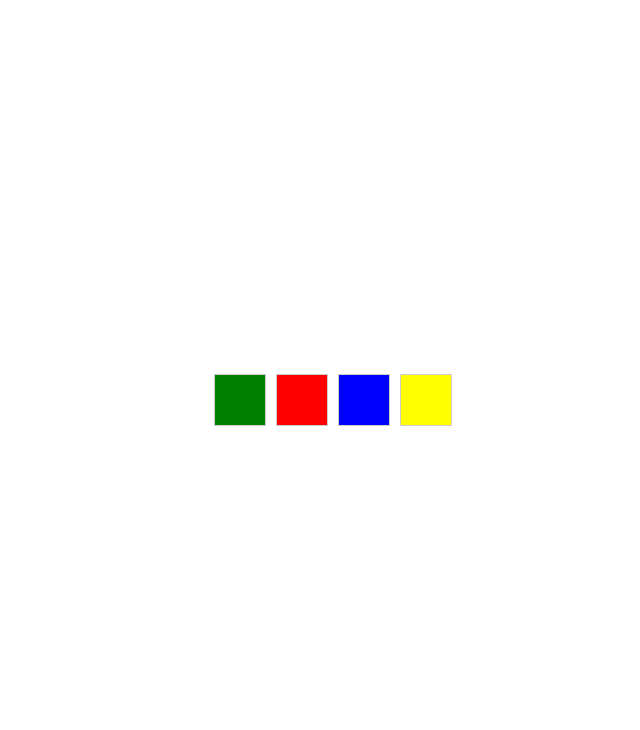
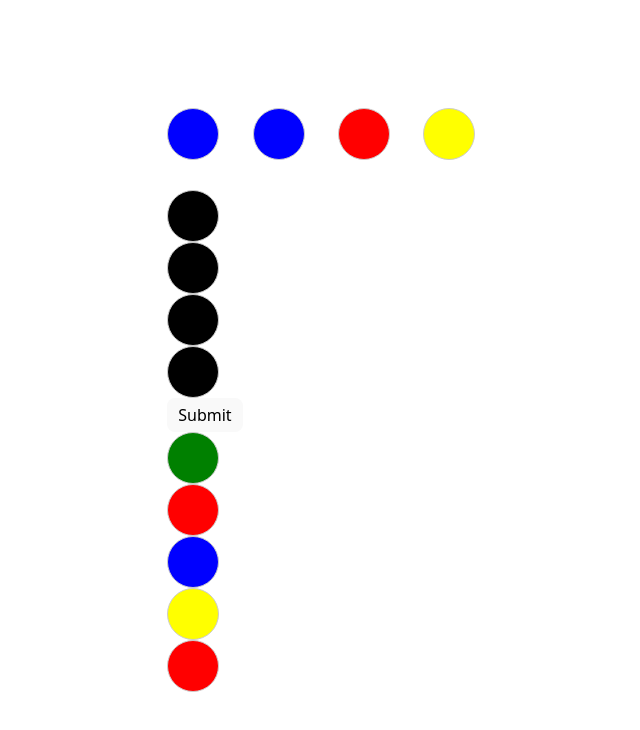
Before and after one commit to awe-hub/vue-mastermind, a Vue app: page / in a window 1280 px wide. Shown: the top 730 px of the page, without its empty margins (307-947 px from the left). Built offline with nearby package versions, Linux system fonts and the light colour scheme.

Commit message:
mini experiments

```diff
--- a/src/App.vue
+++ b/src/App.vue
@@ -1,10 +1,11 @@
 <script setup>
 import Board from './Board.vue';
-
+import Selector from './Selector.vue';
 </script>
 
 <template>
   <Board />
+  <Selector />
 </template>
 
 <style scoped>
--- a/src/Board.vue
+++ b/src/Board.vue
@@ -1,17 +1,24 @@
 <template>
     <div class="board">
-        <Cell background="green" />
-        <Cell background="red" />
-        <Cell background="blue" />
-        <Cell background="yellow" />
+        <Cell :background="getRandomColor()" />
+        <Cell :background="getRandomColor()" />
+        <Cell :background="getRandomColor()" />
+        <Cell :background="getRandomColor()" />
+        <Guess />
     </div>
+
 </template>
 
 <script setup>
 import Cell from './Cell.vue';
-
+import Guess from './Guess.vue';
 const colors = ['green', 'red', 'blue', 'yellow']
 
+function getRandomColor() {
+  const index = Math.floor(Math.random() * colors.length)
+
+  return colors[index]
+}
 </script>
 
 <style scoped>
--- a/src/Cell.vue
+++ b/src/Cell.vue
@@ -1,7 +1,7 @@
 <template>
-    <div class="cell" :style="{ backgroundColor: background }">
+    <div class="circle" :style="{ backgroundColor: background }">
         <!-- Add your cell content here -->
-        {{ cell }}
+
     </div>
 </template>
 
@@ -13,10 +13,11 @@ defineProps({
 
 <style scoped>
 /* Add your styles here */
-.cell {
+.circle {
     /* Example styling */
     width: 50px;
     height: 50px;
+    border-radius: 50%;
     border: 1px solid #ccc;
     display: flex;
     align-items: center;
--- /dev/null
+++ b/src/Guess.vue
@@ -0,0 +1,37 @@
+<template>
+    <div class="guess">
+        <Cell :background="guess[0]" />
+        <Cell :background="guess[1]" />
+        <Cell :background="guess[2]" />
+        <Cell :background="guess[3]" />
+        <button @click="submitGuess">Submit</button>
+    </div>
+</template>
+
+<script setup>
+import { ref } from 'vue';
+import Cell from './Cell.vue';
+const guess = ref([ 'black', 'black', 'black', 'black' ]);
+
+function submitGuess() {
+    console.log('Guess submitted:', guess.value);
+    // handle guess here
+}
+</script>
+
+<style scoped>
+.guess {
+    text-align: center;
+    margin-top: 20px;
+}
+
+input {
+    margin-right: 10px;
+    padding: 5px;
+}
+
+button {
+    padding: 5px 10px;
+    cursor: pointer;
+}
+</style>
--- /dev/null
+++ b/src/Selector.vue
@@ -0,0 +1,25 @@
+<template>
+    <div>
+      <div
+        v-for="color in colorOptions"
+        :key="color"
+        @click="selectedColor = color"
+        >
+        <Cell :background="color" />
+        </div>
+
+      <Cell :background="selectedColor" />
+
+    </div>
+  </template>
+
+  <script setup>
+  import { ref } from 'vue'
+  import Cell from './Cell.vue'
+  const colorOptions = ['green', 'red', 'blue', 'yellow']
+  const selectedColor = ref('red')
+  </script>
+
+  <style scoped>
+
+  </style>
```
